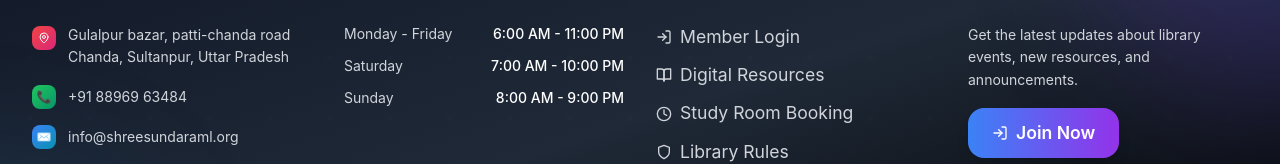
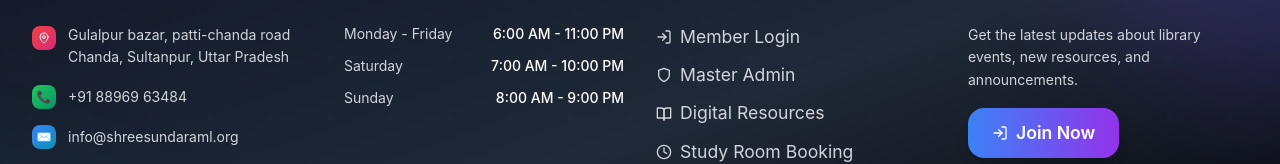
Before and after one commit to Vibhav-y/library, a React (Create React App) app in the folder library-frontend/: page / in a window 1280 px wide. Shown: the part 4248-4412 px from the top of the page. Built offline with nearby package versions, Linux system fonts and the light colour scheme; no server answers.

Commit message:
Add Master Admin login link to LandingPage component for improved navigation and access.

```diff
--- a/library-frontend/src/components/LandingPage.js
+++ b/library-frontend/src/components/LandingPage.js
@@ -742,6 +742,15 @@ const LandingPage = () => {
                     <span>Member Login</span>
                   </Link>
                 </li>
+                <li>
+                  <Link
+                    to="/master-admin-login"
+                    className="group flex items-center space-x-2 text-gray-300 hover:text-white transition-all duration-300"
+                  >
+                    <Shield className="h-4 w-4 group-hover:rotate-12 transition-transform duration-300" />
+                    <span>Master Admin</span>
+                  </Link>
+                </li>
                 <li className="flex items-center space-x-2 text-gray-300">
                   <BookOpen className="h-4 w-4" />
                   <span>Digital Resources</span>
```
